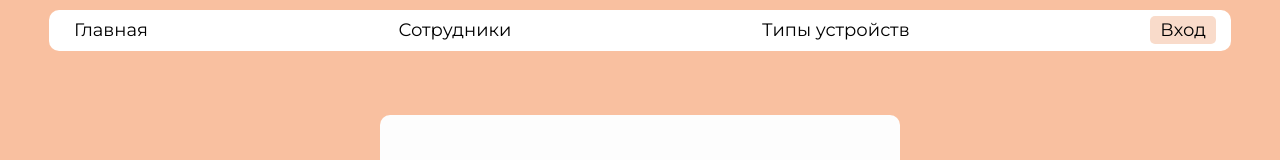
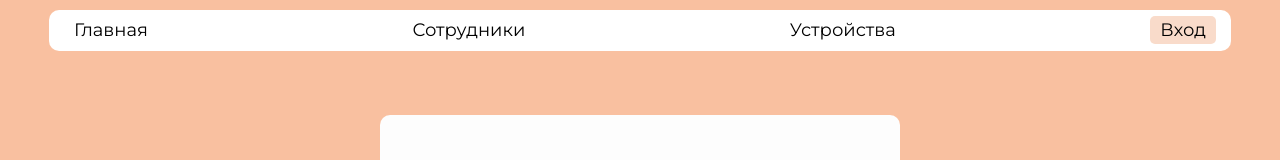
Before and after one commit to Alaicry/work-project-client, a React (Vite) app: page /auth/signin in a window 1280 px wide. Shown: the top 160 px of the page. Built offline with nearby package versions, Linux system fonts and the light colour scheme; no server answers.

Commit message:
fix header navigation

```diff
--- a/package.json
+++ b/package.json
@@ -22,7 +22,10 @@
 		"@types/react": "^18.0.27",
 		"@types/react-dom": "^18.0.10",
 		"@vitejs/plugin-react": "^3.1.0",
+		"autoprefixer": "^10.4.14",
+		"postcss": "^8.4.21",
 		"sass": "^1.58.3",
+		"tailwindcss": "^3.2.7",
 		"typescript": "^4.9.3",
 		"vite": "^4.1.0"
 	}
--- a/src/App.tsx
+++ b/src/App.tsx
@@ -1,7 +1,7 @@
 import React from "react";
 import { useSelector } from "react-redux";
-import { Route } from "react-router";
-import { Routes } from "react-router-dom";
+// import { Route } from "react-router";
+import { Routes, Route, Navigate } from "react-router-dom";
 import Footer from "./components/Footer";
 import Header from "./components/Header";
 import Auth from "./pages/Auth";
--- a/src/components/Header.tsx
+++ b/src/components/Header.tsx
@@ -3,6 +3,7 @@ import { useSelector } from "react-redux";
 import { NavLink } from "react-router-dom";
 import { useAppDispatch } from "../store";
 import { selectIsAuth, signout } from "../store/slices/authSlice";
+import { navLinkRoutes } from "../utils/constants/routes";
 
 const Header: React.FC = () => {
 	const dispatch = useAppDispatch();
@@ -19,42 +20,26 @@ const Header: React.FC = () => {
 			<div className="header__container container container--rounded">
 				<nav className="nav">
 					<ul className="menu menu-reset">
-						<li className="menu__item">
+						{navLinkRoutes.map((elem) => (
+							<li className="menu__item" key={elem.name}>
 								<NavLink
-								to="/"
+									to={elem.to}
 									className={({ isActive }) =>
 										isActive ? "menu__link menu__link--active link-reset" : "menu__link link-reset"
 									}
 								>
-								Главная
+									{elem.name}
 								</NavLink>
 							</li>
+						))}
+						{isAuth ? (
 							<li className="menu__item">
-							<NavLink
-								to="/employees"
-								className={({ isActive }) =>
-									isActive ? "menu__link menu__link--active link-reset" : "menu__link link-reset"
-								}
-							>
-								Сотрудники
-							</NavLink>
-						</li>
-						<li className="menu__item">
-							<NavLink
-								to="/devices"
-								className={({ isActive }) =>
-									isActive ? "menu__link menu__link--active link-reset" : "menu__link link-reset"
-								}
-							>
-								Типы устройств
-							</NavLink>
-						</li>
-						<li className="menu__item">
-							{isAuth ? (
-								<a onClick={onClickLogout} className="menu__link button-reset">
+								<a className="menu__link button-reset" onClick={onClickLogout}>
 									Выход
 								</a>
+							</li>
 						) : (
+							<li className="menu__item">
 								<NavLink
 									to="/auth/signin"
 									className={({ isActive }) =>
@@ -63,8 +48,8 @@ const Header: React.FC = () => {
 								>
 									Вход
 								</NavLink>
+							</li>
 						)}
-						</li>
 					</ul>
 				</nav>
 			</div>
--- a/src/pages/Home.tsx
+++ b/src/pages/Home.tsx
@@ -1,6 +1,11 @@
 import React from "react";
+import { useSelector } from "react-redux";
+import { selectIsAuth } from "../store/slices/authSlice";
+import { Navigate } from "react-router-dom";
 
 const Home: React.FC = () => {
+	const isAuth = useSelector(selectIsAuth);
+	if (!isAuth) return <Navigate to="/auth/signin" />;
 	return <section className="container">Home</section>;
 };
 
--- a/src/utils/constants/routes.ts
+++ b/src/utils/constants/routes.ts
@@ -11,8 +11,4 @@ export const navLinkRoutes = [
 		to: "/devices",
 		name: "Устройства",
 	},
-	{
-		to: "/auth",
-		name: "Вход",
-	},
 ];
--- a/vite.config.ts
+++ b/vite.config.ts
@@ -5,6 +5,6 @@ import react from '@vitejs/plugin-react'
 export default defineConfig({
   plugins: [react()],
   server: {
-    port: 3000
+    port: 3001
   }
 })
```
Also changed, not shown: tailwind.config.js (added, +11 -0 lines), 1 other file (tests, documents, lock files or other folders). Lines whose indentation alone changed are shown as unchanged.
